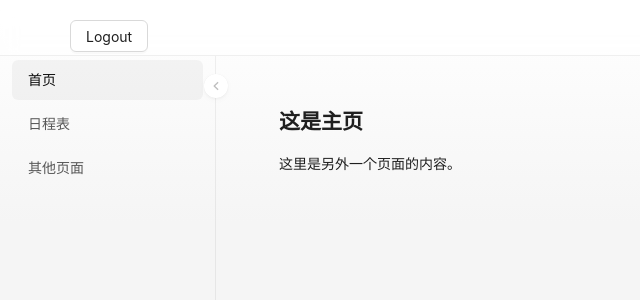
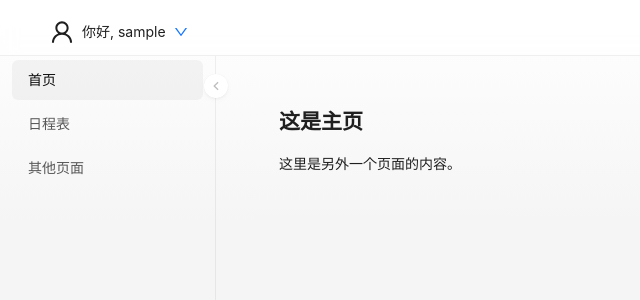
Before and after one commit to Moujuruo/AI_Office, a React (Create React App) app in the folder frontend/: page / in a window 1280 px wide. Shown: the top 300 px of the page, without its empty margins (0-640 px from the left). Built offline with nearby package versions, Linux system fonts and the light colour scheme; sample sign-in values are in the browser's storage.

Commit message:
优化mainlayou和database

```diff
--- a/frontend/src/pages/MainLayout.tsx
+++ b/frontend/src/pages/MainLayout.tsx
@@ -1,17 +1,40 @@
 import React from 'react';
 import { ProLayout } from '@ant-design/pro-components';
 import { Link, Outlet, useNavigate } from 'react-router-dom';
-import { Layout, Button } from 'antd';
+import { Layout, Button, Dropdown, Menu } from 'antd';
+import type { MenuProps } from 'antd';
+import { UserOutlined, DownOutlined, SmileOutlined } from '@ant-design/icons';
 
 const { Header, Content } = Layout;
 
 const MainLayout: React.FC = () => {
     const navigate = useNavigate();
+    const username = localStorage.getItem('username');
 
     const logout = () => {
         localStorage.removeItem('token');
         navigate('/login');
     };
+
+    // const menu = (
+    //     <Menu>
+    //         <Menu.Item key="logout" onClick={logout}>
+    //             退出登录
+    //         </Menu.Item>
+    //     </Menu>
+    // );
+
+    const items: MenuProps['items'] = [
+        {
+            key: 'logout',
+            onClick: logout,
+            // children: '退出登录',
+            label: (
+                <a >退出登录</a>
+            ),
+            icon: <SmileOutlined />
+        },
+    ]
 
     return (
         <ProLayout
@@ -20,9 +43,16 @@ const MainLayout: React.FC = () => {
             layout="mix"
             navTheme="light"
             headerRender={() => (
-                <Header className="header">
-                    <Button onClick={logout} style={{ position: "absolute", left: "70px", top: "20px" }}>Logout</Button>
-                    {/* <h1 style={{ color: "lightblue", textAlign: "center" }}>智能办公管理系统</h1> */}
+                <Header className="header" style={{ display: 'flex', justifyContent: 'space-between', alignItems: 'center' }}>
+                    <div style={{ display: 'flex', alignItems: 'center' }}>
+                        <UserOutlined style={{ fontSize: '24px', marginRight: '8px' }} />
+                        <span>你好, {username}</span>
+                        <Dropdown menu={{items}}>
+                            <a onClick={e => e.preventDefault()} style={{ marginLeft: '8px' }}>
+                                <DownOutlined />
+                            </a>
+                        </Dropdown>
+                    </div>
                 </Header>
             )}
             menuItemRender={(item, dom) => <Link to={item.path || '/'}>{dom}</Link>}
```
Also changed, not shown: 1 other file (tests, documents, lock files or other folders).
